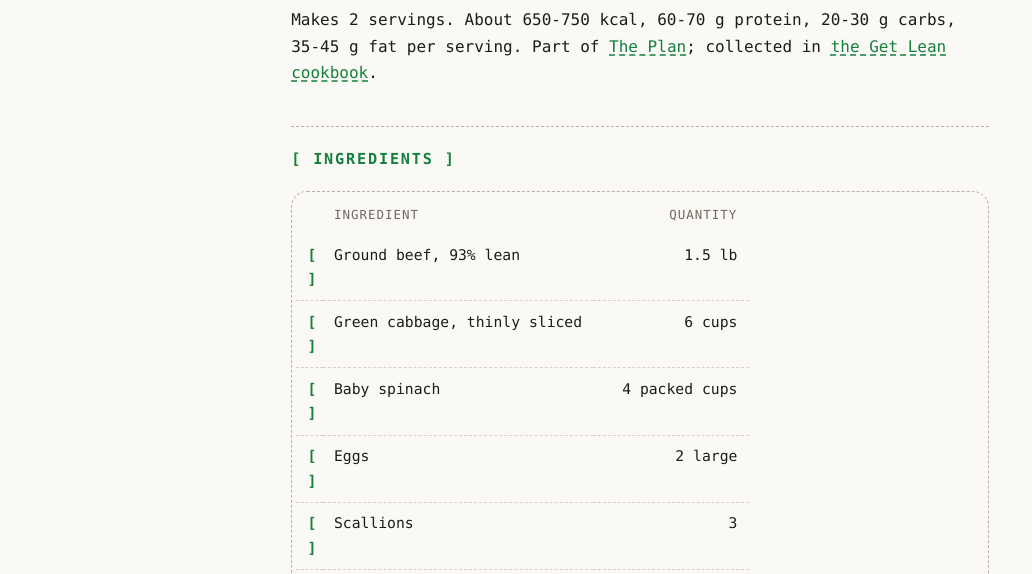
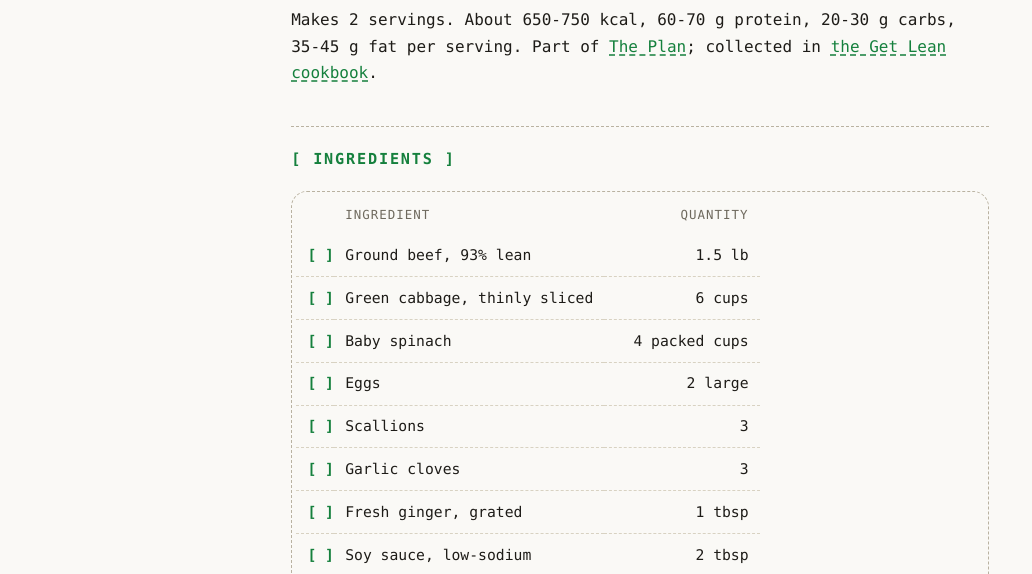
Before and after one commit to jdlewin/get-lean, a plain HTML site: page recipes/gochujang-beef/index.html in a window 1280 px wide. Shown: the part 182-756 px from the top of the page, without its empty margins (0-1032 px from the left). Drawn offline with Linux system fonts and the light colour scheme.

Commit message:
Ship 2026-11-19-1400

```diff
--- a/style.css
+++ b/style.css
@@ -62,7 +62,7 @@ tr:last-child th,tr:last-child td{border-bottom:0;}
 th{color:var(--soft);font-weight:400;text-transform:uppercase;font-size:.78rem;letter-spacing:.08em;}
 td:last-child,th:last-child{text-align:right;}
 table.ing td:last-child{text-align:left;}
-table.shop td.pick{width:3ch;padding-right:0;}
+table.shop td.pick{width:3ch;padding-right:0;white-space:nowrap;}
 table.shop td.pick label{cursor:pointer;display:block;}
 table.shop td.pick input{position:absolute;opacity:0;pointer-events:none;}
 table.shop td.pick span::before{content:"[ ] ";color:var(--green-ink);font-weight:700;}
```
